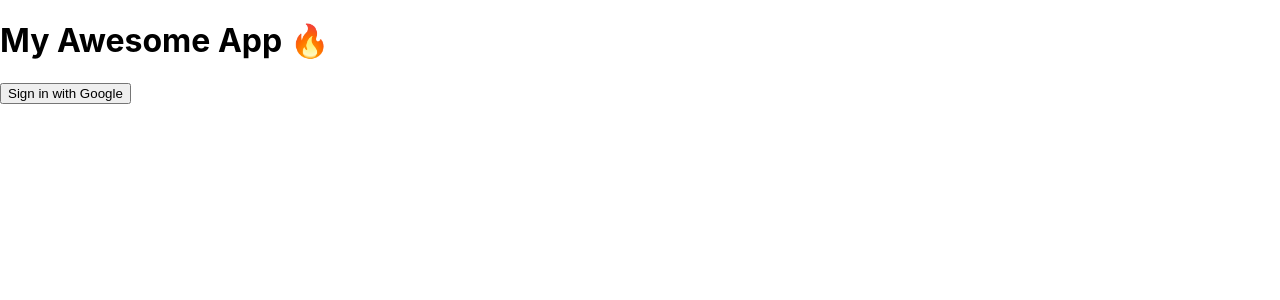
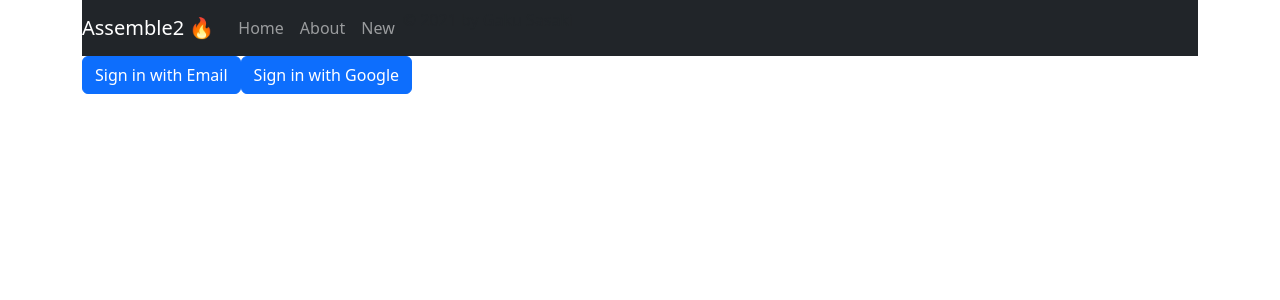
Before and after one commit to gsasaki23/assemble2, a React (Create React App) app: page / in a window 1280 px wide. Shown: the top 300 px of the page. Built offline with nearby package versions, Linux system fonts and the light colour scheme.

Commit message:
Default and NotFound components

```diff
--- a/src/App.js
+++ b/src/App.js
@@ -1,126 +1,42 @@
+// Views and components
+import { Router } from '@reach/router';
+import Default from "./views/Default";
+import NotFound from "./views/NotFound";
+
+// Styling
 import './App.css';
-import { useEffect, useState } from 'react';
-import { initializeApp } from "firebase/app";
-import { getAuth, signInWithPopup, GoogleAuthProvider } from "firebase/auth";
-// import { getFirestore, collection, getDocs, query, where, onSnapshot, serverTimestamp, addDoc } from "firebase/firestore";
-
-// Your web app's Firebase configuration
-// Initialize Firebase
-const app = initializeApp({
-  apiKey: "AIzaSyBQLB16rt3W4N3uljV_x2wR1L6GVWX388k",
-  authDomain: "assemble2-b630f.firebaseapp.com",
-  projectId: "assemble2-b630f",
-  storageBucket: "assemble2-b630f.appspot.com",
-  messagingSenderId: "1040474124604",
-  appId: "1:1040474124604:web:b5a23c8e08570692c3ae39",
-  measurementId: "G-0ZSWJE6P62"
-});
-const auth = getAuth(app);
-const provider = new GoogleAuthProvider();
-// const db = getFirestore();
+import 'bootstrap/dist/css/bootstrap.min.css';
+import Container from 'react-bootstrap/Container';
+import Navbar from 'react-bootstrap/Navbar';
+import Nav from 'react-bootstrap/Nav';
+import Row from 'react-bootstrap/Row';
+import Col from 'react-bootstrap/Col';
 
 const App = () => {
-  const [loggedIn, setLoggedIn] = useState(false);
-  const [user, setUser] = useState({});
-  const [userToken, setUserToken] = useState("");
-  const [userCredential, setUserCredential] = useState({});
+  return (
+    <Container className="App">
+      <Navbar bg="dark" variant="dark">
+        <Navbar.Brand>Assemble2 🔥</Navbar.Brand>
+        <Nav className="mr-auto">
+          <Nav.Link href="/">Home</Nav.Link>
+          <Nav.Link href="/about">About</Nav.Link>
+          <Nav.Link href="/new">New</Nav.Link>
+        </Nav>
+        <p className="text-muted">© 2021 by Gaku Sasaki</p>
+      </Navbar>
 
-  // Check Login
-  useEffect(()=>{
+      <Row>
+        <Col>
+          <Router>
 
-  },[]);
+            <Default path="/"/>
+            <NotFound default/>
 
-  // Sign In Button Listener
-  const onSignInButtonClickedHandler = e => {
-    e.preventDefault();
-    signInWithPopup(auth, provider)
-      .then(result => {
-        const credential = GoogleAuthProvider.credentialFromResult(result);
-        console.log("credential: ");
-        console.log(credential);
-        setUserCredential(credential);
-
-        const token = credential.accessToken;
-        console.log("token: ");
-        console.log(token);
-        setUserToken(token);
-
-        const user = result.user;
-        console.log("user: ");
-        console.log(user);
-        setUser(user);
-
-        setLoggedIn(true);
-    }).catch(error => {
-        console.log("Login Error: " + error);
-    });
-  }
-
-  // Sign Out Button Listener
-  const onSignOutButtonClickedHandler = e => {
-    e.preventDefault();
-    auth.signOut()
-      .then(() => {
-        setLoggedIn(false);
-        setUserCredential({ });
-        setUserToken("");
-        setUser({ });
-      })
-      .catch(error => {
-        console.log("Login Error: " + error);
-      });
-  }
-
-  return (
-    <div className="App">
-      <header className="App-header">
-        {/* <p>
-          Edit <code>src/App.js</code> and save to reload.
-        </p> */}
-      </header>
-
-      <h1>My Awesome App 🔥</h1>
-
-      {/* Button for signing In/Out */}
-      <div id="signInOutSection">
-      { loggedIn
-        ?
-        <section id="whenSignedIn">
-          <div id="userDetails">
-            <h3>Hello {user.displayName}!</h3>
-            <p>User ID: {user.uid}</p>
-            <p>User Token: {userToken}</p>
-            <p>Signed In Through: {userCredential.signInMethod}</p>
-          </div>
-          <button id="signOutBtn" className="btn btn-primary" onClick={onSignOutButtonClickedHandler}>
-            Sign Out
-          </button>
-        </section>
-        :
-        <section id="whenSignedOut">
-          <button id="signInBtn" className="btn btn-primary" onClick={onSignInButtonClickedHandler}>
-            Sign in with Google
-          </button>
-        </section>
-      }
-      </div>
-
-      {/* Data Section */}
-      <div id="dataSection">
-      { loggedIn
-        ?
-        <section id="data">
-          <h2>My Firestore Things</h2>
-          <ul id="thingsList"></ul>
-          <button id="createThing" className="btn btn-success">Create Random Thing</button>
-        </section>
-        :
-        <section id="noData">
-        </section>
-      }
-      </div>
-    </div>
+          </Router>
+        </Col>
+      </Row>
+    </Container>
   );
-}
+};
 
 export default App;
--- /dev/null
+++ b/src/views/Default.js
@@ -0,0 +1,138 @@
+import { useEffect, useState } from 'react'
+// import { navigate } from '@reach/router';
+import { initializeApp } from "firebase/app";
+import { getAuth, signInWithPopup, GoogleAuthProvider } from "firebase/auth";
+// import { getFirestore, collection, getDocs, query, where, onSnapshot, serverTimestamp, addDoc } from "firebase/firestore";
+
+// Styling
+import Row from 'react-bootstrap/Row';
+import Col from 'react-bootstrap/Col';
+import Button from 'react-bootstrap/Button';
+
+// Your web app's Firebase configuration
+// Initialize Firebase
+const app = initializeApp({
+    apiKey: "AIzaSyBQLB16rt3W4N3uljV_x2wR1L6GVWX388k",
+    authDomain: "assemble2-b630f.firebaseapp.com",
+    projectId: "assemble2-b630f",
+    storageBucket: "assemble2-b630f.appspot.com",
+    messagingSenderId: "1040474124604",
+    appId: "1:1040474124604:web:b5a23c8e08570692c3ae39",
+    measurementId: "G-0ZSWJE6P62"
+});
+const auth = getAuth(app);
+const provider = new GoogleAuthProvider();
+  // const db = getFirestore();
+
+const Default = () => {
+    const [loggedIn, setLoggedIn] = useState(false);
+    const [user, setUser] = useState({});
+    const [userToken, setUserToken] = useState("");
+    const [userCredential, setUserCredential] = useState({});
+
+    // Initial Effect when this page is reached!
+    useEffect(()=>{
+        console.log("Showing DEFAULT Component");
+    },[]);
+
+    // EMAIL Sign In Button Listener
+    const onEmailSignInButtonClickedHandler = e => {
+        e.preventDefault();
+        window.alert("Pretend like you're logging with email lmao");
+    }
+
+    // GOOGLE Sign In Button Listener
+    const onGoogleSignInButtonClickedHandler = e => {
+        e.preventDefault();
+        signInWithPopup(auth, provider)
+        .then(result => {
+            const credential = GoogleAuthProvider.credentialFromResult(result);
+            console.log("credential: ");
+            console.log(credential);
+            setUserCredential(credential);
+
+            const token = credential.accessToken;
+            console.log("token: ");
+            console.log(token);
+            setUserToken(token);
+
+            const user = result.user;
+            console.log("user: ");
+            console.log(user);
+            setUser(user);
+
+            setLoggedIn(true);
+        }).catch(error => {
+            console.log("Login Error: " + error);
+        });
+    }
+
+    // Sign Out Button Listener
+    const onSignOutButtonClickedHandler = e => {
+        e.preventDefault();
+        auth.signOut()
+        .then(() => {
+            setLoggedIn(false);
+            setUserCredential({ });
+            setUserToken("");
+            setUser({ });
+        })
+        .catch(error => {
+            console.log("Login Error: " + error);
+        });
+    }
+
+    // Call this to navigate user to a different page
+    // navigate(`/assemblies/${assemblies[assembly]._id}`);
+
+    return (
+    <div>
+        {/* Button for signing In/Out */}
+        <Row id="signInOutSection"><Col>
+        { loggedIn
+        ?
+        <Row id="whenSignedIn">
+            <Col id="userDetails">
+                <h3>Hello {user.displayName}!</h3>
+                <p>User Token: {userToken}</p>
+                <p>User signed in through: {userCredential.signInMethod}</p>
+            </Col>
+            <Col>
+                <Button id="signOutBtn" className="btn btn-primary" onClick={onSignOutButtonClickedHandler}>
+                    Sign Out
+                </Button>
+            </Col>
+        </Row>
+        :
+        <Row id="whenSignedOut">
+            <Col>
+                <Button id="signInBtnEmail" className="btn btn-primary" onClick={onEmailSignInButtonClickedHandler}>
+                    Sign in with Email
+                </Button>
+                <Button id="signInBtnGoogle" className="btn btn-primary" onClick={onGoogleSignInButtonClickedHandler}>
+                    Sign in with Google
+                </Button>
+            </Col>
+        </Row>
+        }
+        </Col>
+        </Row>
+
+        {/* Data Section */}
+        <div id="dataSection">
+        { loggedIn
+        ?
+        <section id="data">
+            <h2>My Firestore Things</h2>
+            <ul id="thingsList"></ul>
+            <Button id="createThing" className="btn btn-success">Create Random Thing</Button>
+        </section>
+        :
+        <section id="noData">
+        </section>
+        }
+        </div>
+    </div>
+)};
+
+export default Default;
--- a/src/views/NotFound.js
+++ b/src/views/NotFound.js
@@ -1,7 +1,7 @@
 import React from "react";
 import { Link } from '@reach/router';
 
-export default (props) => {
+const NotFound = (props) => {
     return(
         <>
             <div>Error: Page at {props.location.href} was not found.</div>
@@ -9,3 +9,5 @@ export default (props) => {
         </>
     )
 }
+
+export default NotFound;
```
